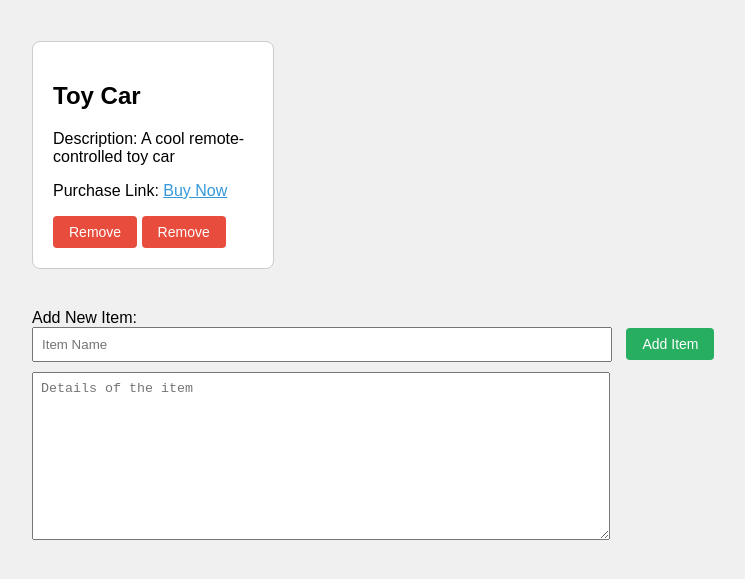
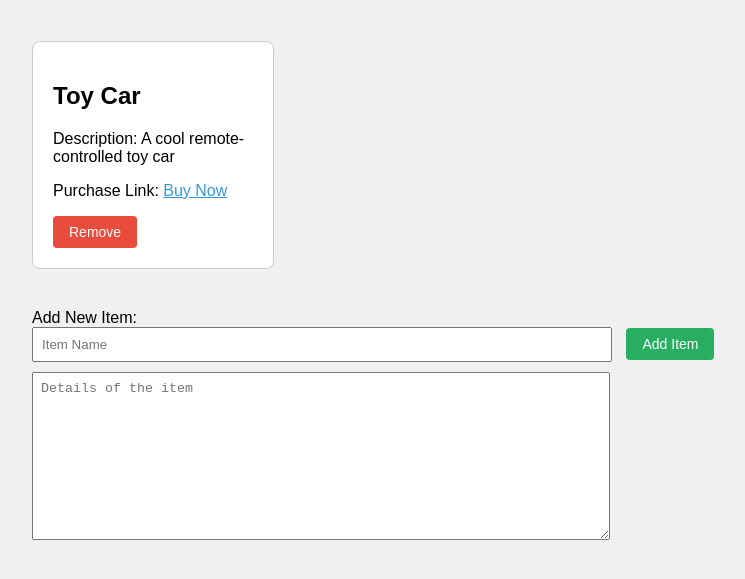
Before and after one commit to nathphil9411/Scrimba.com_javascriptmas, a plain HTML site: page day_6/index.html in a window 1280 px wide. Shown: the part 259-838 px from the top of the page, without its empty margins (208-953 px from the left). Drawn offline with Linux system fonts and the light colour scheme.

Commit message:
typo error corrected, delete button occured twice.

```diff
--- a/day_6/index.html
+++ b/day_6/index.html
@@ -42,13 +42,6 @@
 					>
 						Remove
 					</button>
-					<button
-						class="wishlist-item-button"
-						aria-label="Remove from Wishlist"
-						onclick="deleteTask()"
-					>
-						Remove
-					</button>
 				</div>
 			</div>
 
```
